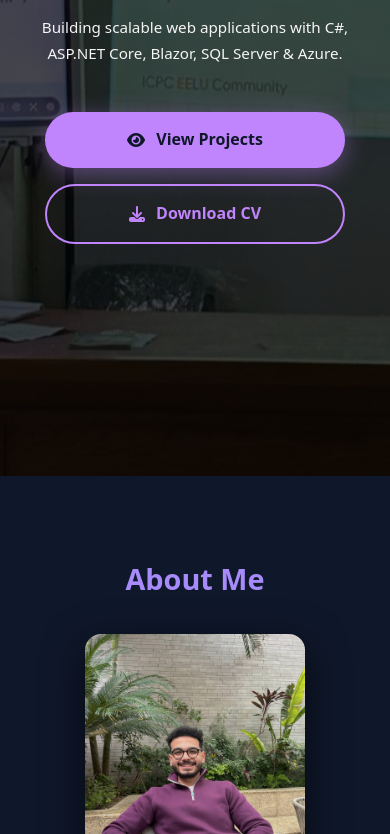
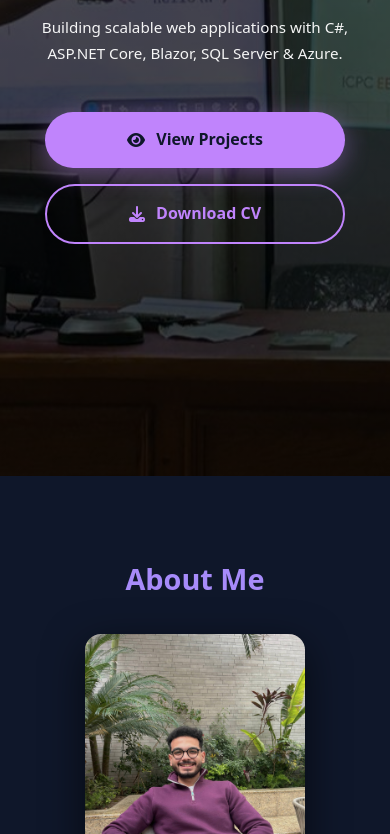
Before and after one commit to 3lireda00/portfolio, a plain HTML site: page index.html in a window 390 px wide. Shown: the part 368-1202 px from the top of the page. Drawn offline with nearby package versions, Linux system fonts and the light colour scheme.

Commit message:
fix hero position mobilee

```diff
--- a/style.css
+++ b/style.css
@@ -437,7 +437,7 @@ footer {
     /* --- HERO --- */
     .hero {
         background-attachment: scroll;
-        background-position: center center;
+       background-position: 30% center;
         background-size: cover;
         padding: 100px 1.5rem 60px;
         min-height: 100svh;
@@ -555,4 +555,4 @@ footer {
     .logo {
         font-size: 1.5rem;
     }
-}git add .
+}
```
